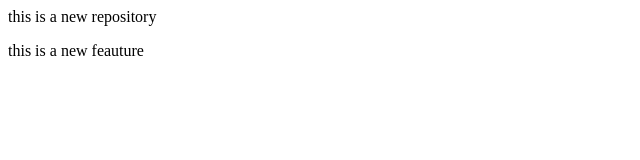
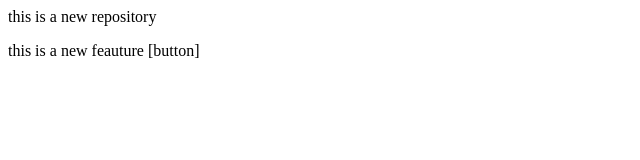
Before and after one commit to jynx-afk/local-repo, a plain HTML site: page index.html in a window 1280 px wide. Shown: the full height of the page, 0-640 px from the left. Drawn offline with Linux system fonts and the light colour scheme.

```diff
--- a/index.html
+++ b/index.html
@@ -3,5 +3,5 @@
 </p>
 
 <p>
-    this is a new feauture
+    this is a new feauture [button]
 </p>
```
